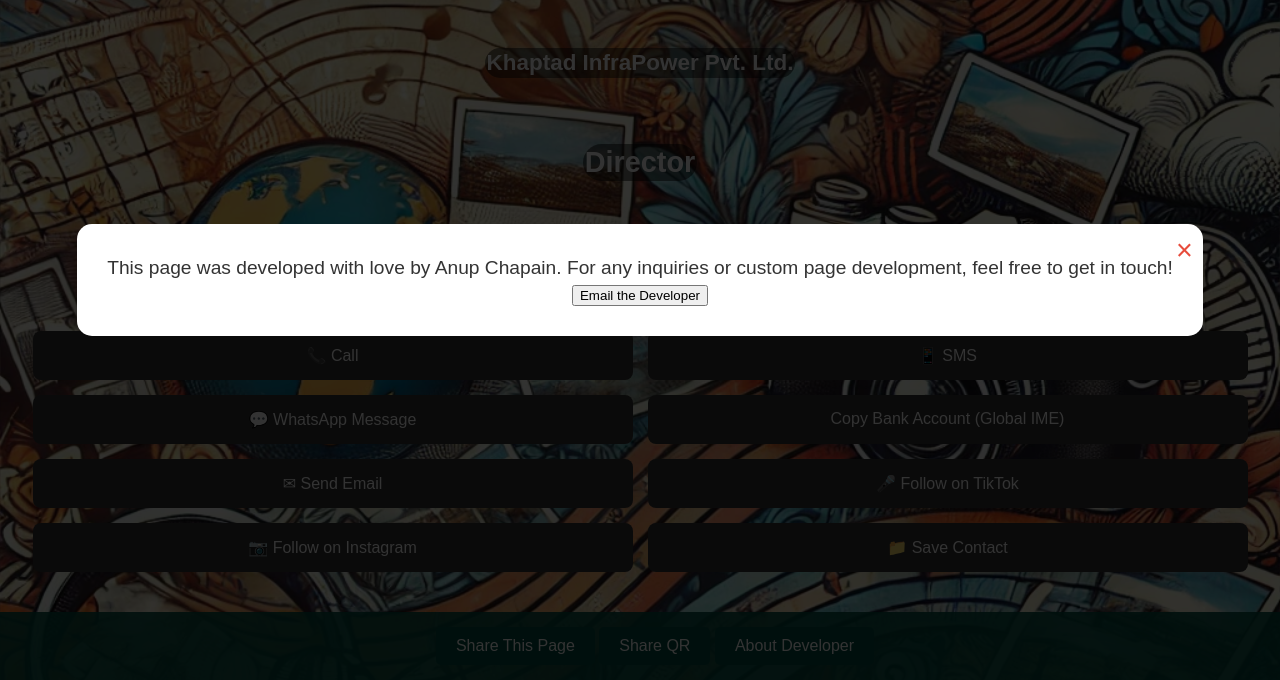
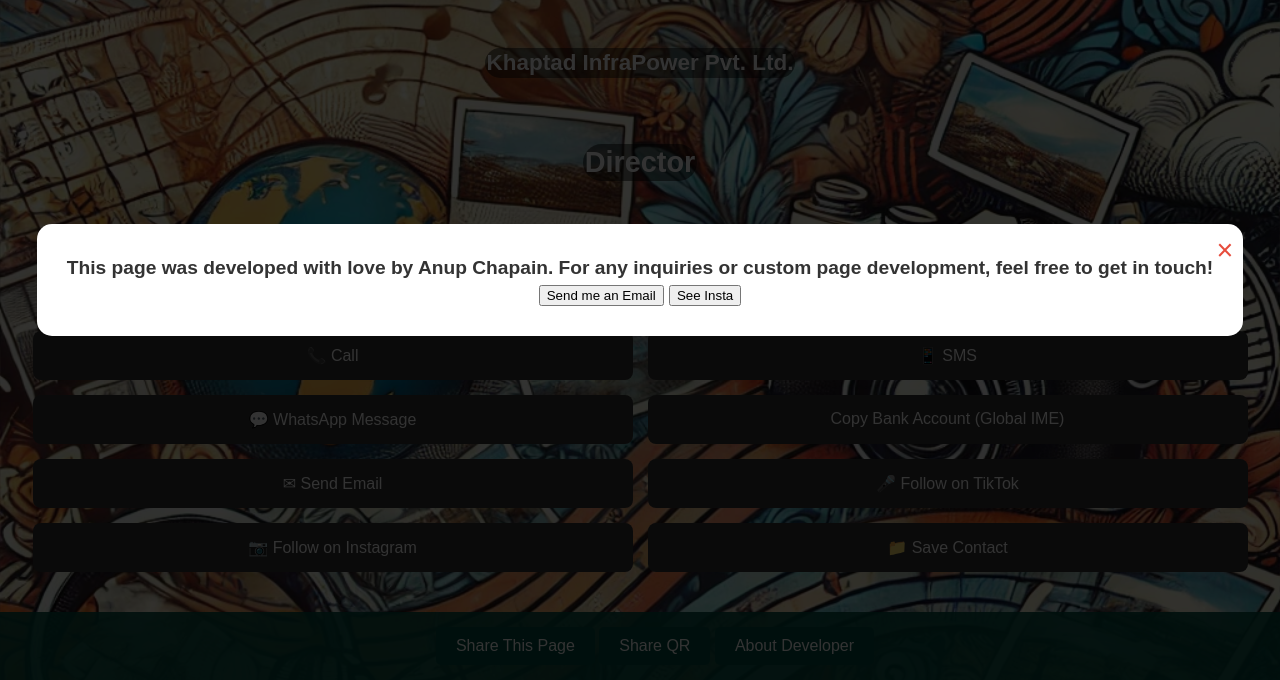
Before and after one commit to fitandfine/shailesh, a plain HTML site: page index.html in a window 1280 px wide. Both pictures are taken after a click on the button "About Developer". Shown: the part 513-1193 px from the top of the page. Drawn offline with Linux system fonts and the light colour scheme.

Commit message:
Update index.html

```diff
--- a/index.html
+++ b/index.html
@@ -400,14 +400,16 @@
         <button onclick="showDeveloperInfo()">About Developer</button>
 </div>
 
-<!-- Popup for Developer Info -->
-<div class="popup" id="developer-popup">
-    <div class="popup-content">
-        <span class="close-btn" onclick="hidePopup('developer-popup')">&times;</span>
-        <p>This page was developed with love by Anup Chapain. For any inquiries or custom page development, feel free to get in touch!</p>
-        <button onclick="sendDeveloperEmail()">Email the Developer</button>
+  <!-- Popup for Developer Info -->
+    <div class="popup" id="developer-popup">
+        <div class="popup-content">
+            <span class="close-btn" onclick="hidePopup('developer-popup')">&times;</span>
+          <b>  <p>This page was developed with love by Anup Chapain. For any inquiries or custom page development, feel free to get in touch!</p>
+            <button onclick="sendDeveloperEmail()">Send me an Email</button>
+            <button onclick="window.open('https://www.instagram.com/anupcp/', '_blank')">See Insta</button></b>
+        </div>
     </div>
-</div>
+
 
 
     <script>
```
